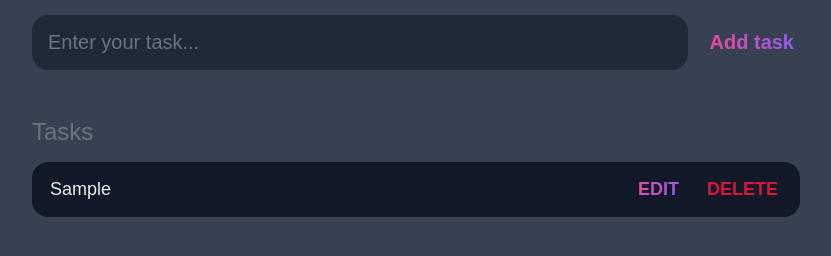
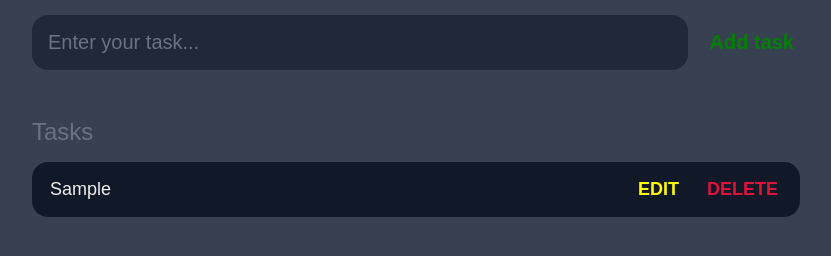
Before and after one commit to Shakthi1525/Todo-app, a plain HTML site: page index.html in a window 1280 px wide. Both pictures are taken after typing "Sample" into the empty fields and a click on the input "Add task". Shown: the part 78-334 px from the top of the page, without its empty margins (224-1055 px from the left). Drawn offline with Linux system fonts and the light colour scheme.

Commit message:
Update main.css

```diff
--- a/main.css
+++ b/main.css
@@ -65,9 +65,7 @@ input, button {
 	color: var(--pink);
 	font-size: 1.25rem;
 	font-weight: 700;
-	background-image: linear-gradient(to right, var(--pink), var(--purple));
-	-webkit-background-clip: text;
-	-webkit-text-fill-color: transparent;
+	color: green;
 	cursor: pointer;
 	transition: 0.4s;
 }
@@ -146,9 +144,7 @@ main {
 }
 
 .task .actions .edit {
-	background-image: linear-gradient(to right, var(--pink), var(--purple));
-	-webkit-background-clip: text;
-	-webkit-text-fill-color: transparent;
+	color: yellow;
 }
 
 .task .actions .delete {
```
